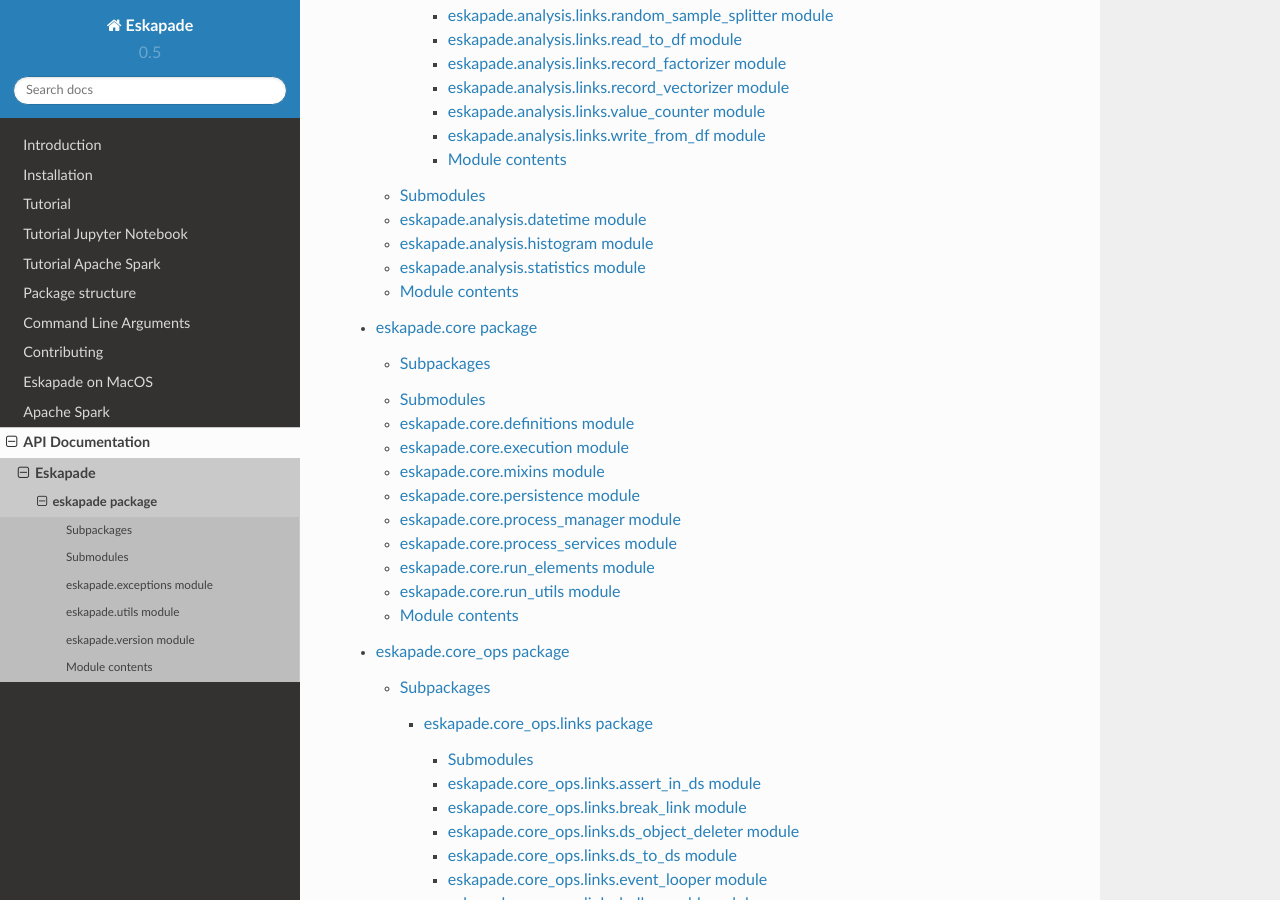
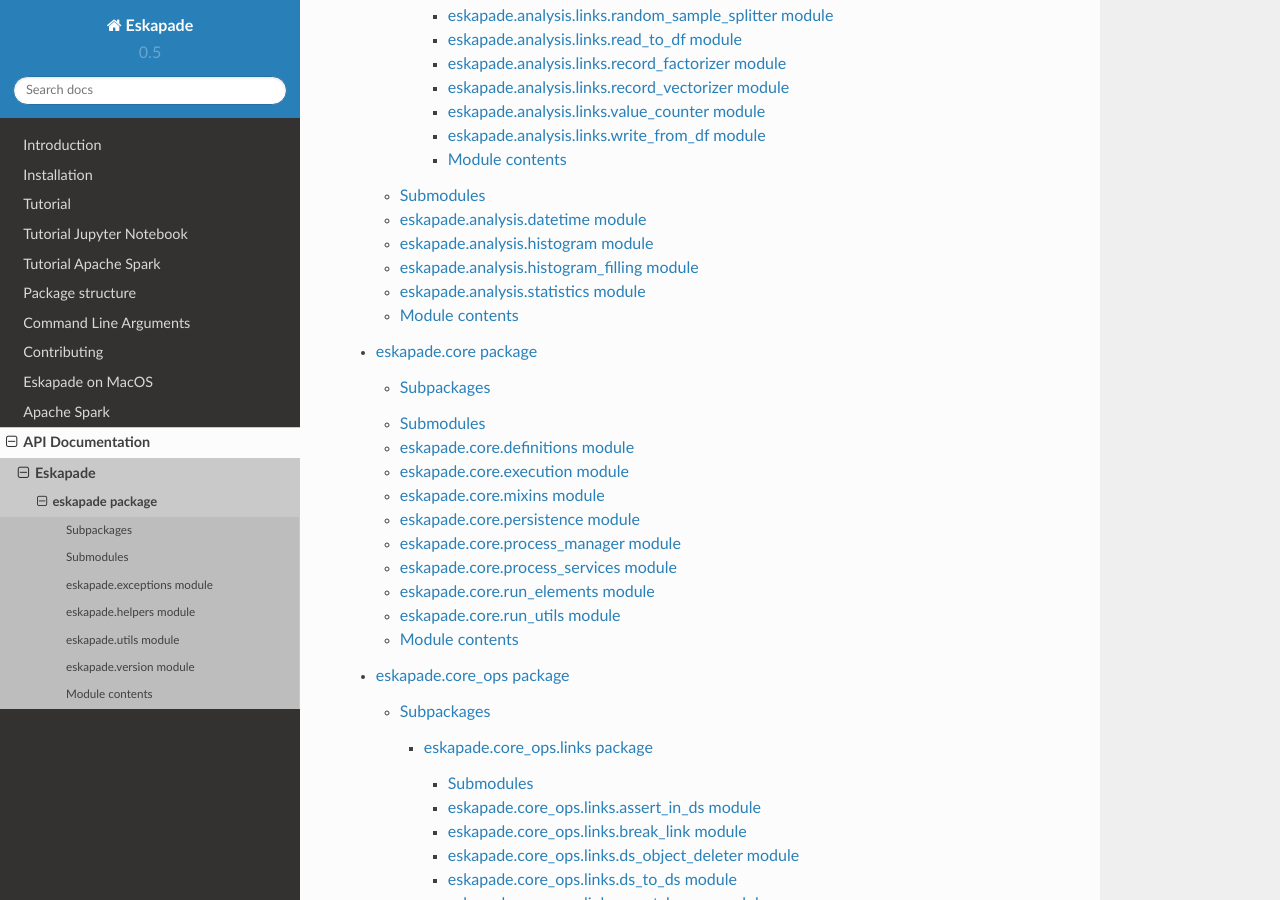
Before and after one commit to KaveIO/Eskapade, a Sphinx documentation site: the page built from docs/source/eskapade.rst, in a window 1280 px wide and 900 px high, scrolled down 512 px. Built offline with Sphinx 7.4.7 and the Read the Docs theme 2.0.0, drawn with Linux system fonts in a browser that asks for light colours; pages that are not in the unit, such as notebooks, are missing from menus; some of the changed text lies outside the part shown.

```diff
--- a/docs/source/eskapade.analysis.rst
+++ b/docs/source/eskapade.analysis.rst
@@ -28,6 +28,14 @@ eskapade.analysis.histogram module
     :undoc-members:
     :show-inheritance:
 
+eskapade.analysis.histogram_filling module
+------------------------------------------
+
+.. automodule:: eskapade.analysis.histogram_filling
+    :members:
+    :undoc-members:
+    :show-inheritance:
+
 eskapade.analysis.statistics module
 -----------------------------------
 
--- a/docs/source/eskapade.rst
+++ b/docs/source/eskapade.rst
@@ -21,6 +21,14 @@ eskapade.exceptions module
 --------------------------
 
 .. automodule:: eskapade.exceptions
+    :members:
+    :undoc-members:
+    :show-inheritance:
+
+eskapade.helpers module
+-----------------------
+
+.. automodule:: eskapade.helpers
     :members:
     :undoc-members:
     :show-inheritance:
```
Also changed, not shown: docs/source/eskapade.visualization.links.rst (+0 -8 lines).
